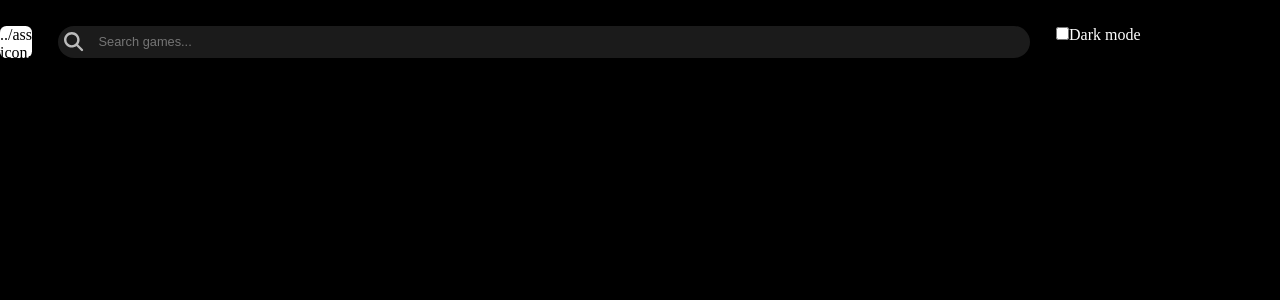
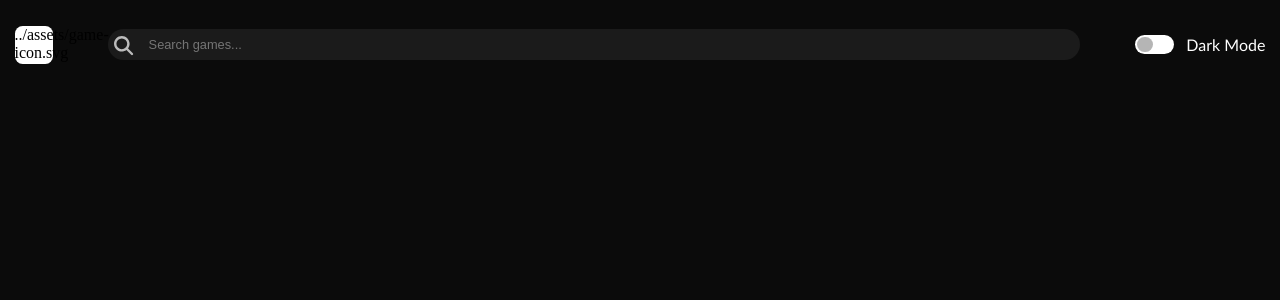
Before and after one commit to speedbroomstick/games, a React (Vite) app: page / in a window 1280 px wide. Shown: the top 300 px of the page. Built offline with nearby package versions, Linux system fonts and the light colour scheme; the HTML template or start-up script is replaced by a standard one.

Commit message:
Switcher

```diff
--- a/src/App.scss
+++ b/src/App.scss
@@ -5,7 +5,7 @@
 }
 body{
     margin: 0;
-    background-color: rgb(0,0,0);
+    background-color: rgb(11, 11, 11);
     background-attachment: fixed;
     background-size: 100% 100%;
     overflow-x: hidden; /* Скрываем горизонтальный скролл */
--- a/src/App.tsx
+++ b/src/App.tsx
@@ -3,6 +3,8 @@ import Toolbar from './components/Toolbar'
 
 export default function App() {
   return (
+    <>
     <Toolbar/>
+    </>
   )
 }
--- a/src/components/Toolbar.tsx
+++ b/src/components/Toolbar.tsx
@@ -26,7 +26,7 @@ function Switcher(){
     return(
         <div className="switch">
             <input type="checkbox"></input>
-            <label>Dark mode</label>
+            <label className="labelSwitch">Dark Mode</label>
         </div>
     )
 }
--- a/src/components/icon.scss
+++ b/src/components/icon.scss
@@ -1,6 +1,6 @@
 .icon{
-    width: 2.5vw;
-    height: 2.5vw;
+    width: 3vw;
+    height: 3vw;
     background-color: white;
     border-radius: 20%;
 }
--- a/src/components/toolbar.scss
+++ b/src/components/toolbar.scss
@@ -1,5 +1,7 @@
 .toolbar{
     display: flex;
+    justify-content: space-around;
+    align-items: center;
     width: 100%;
     margin-top: 2vw;
 }
@@ -8,6 +10,7 @@ label{
 }
 .search{
     width: 100%;
+    height: 2.4vw;
     background-color: rgb(27, 27, 27);
     border-radius: 20px;
     border: none;
@@ -28,3 +31,56 @@ label{
     left: 2.5vw;
     top: 0.5vw;
 }
+.switch{
+    display: flex;
+    align-items: center;
+}
+input[type="checkbox"]{
+    appearance: none;
+    width: 3vw;
+    height: 1.5vw;
+    background-color: #fff;
+    margin: 0 1vw 0 0 ;
+    border-radius: 20px;
+    cursor: pointer;
+    position: relative;
+}
+input[type="checkbox"]::after{
+    content: "";
+    position: absolute;
+    width: 1.2vw;
+    height: 1.2vw;
+    border-radius: 50%;
+    top: 10%;
+    left: 6%;
+    background-color: rgba(162, 162, 162, 0.8);
+}
+input[type="checkbox"]:checked {
+    background-color: #75fb86fd;
+}
+input[type="checkbox"]:checked::after {
+    background-color: #ffffff;
+    animation: movingCircle 0.3s forwards;
+  }
+input[type="checkbox"]:not(:checked)::after {
+    animation: reverseMovingCircle 0.3s forwards;
+}
+@keyframes movingCircle{
+    0%{
+        left: 6%;
+    }
+    100%{
+        left: 50%;
+    }
+}
+@keyframes reverseMovingCircle {
+    0% {
+        left: 50%;
+    }
+    100% {
+        left: 6%;
+    }
+}
+.labelSwitch{
+    font-family:'Gill Sans', 'Gill Sans MT', Calibri, 'Trebuchet MS', sans-serif;
+}
```
